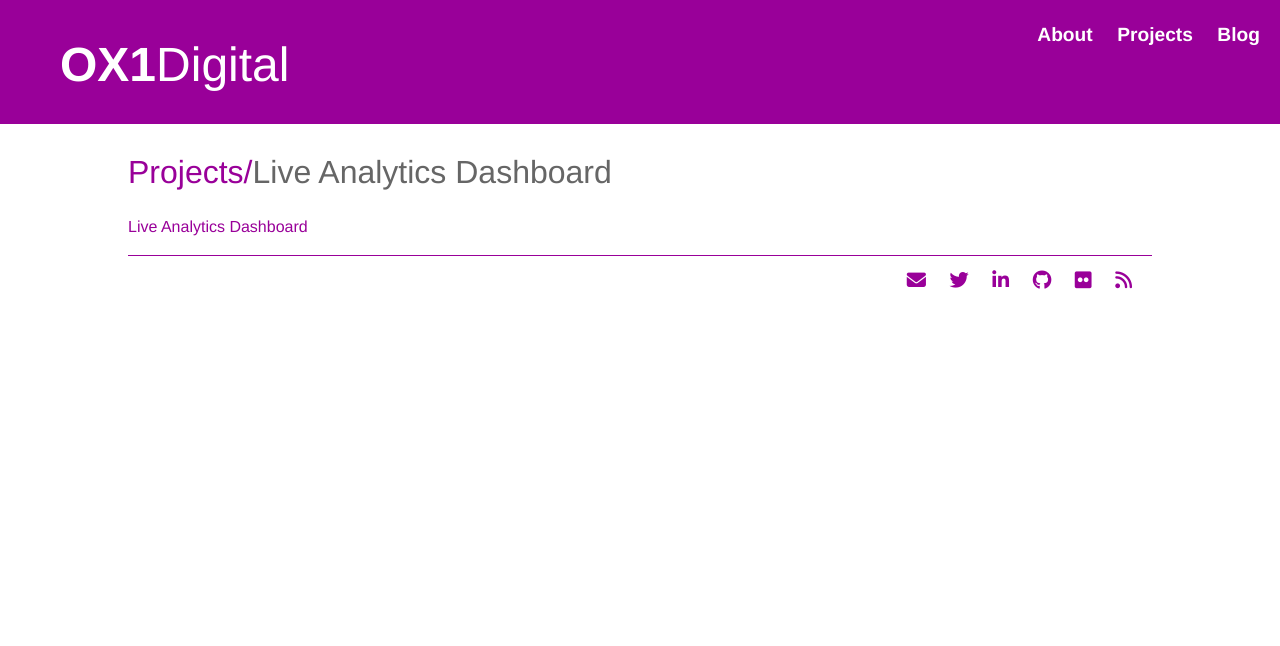
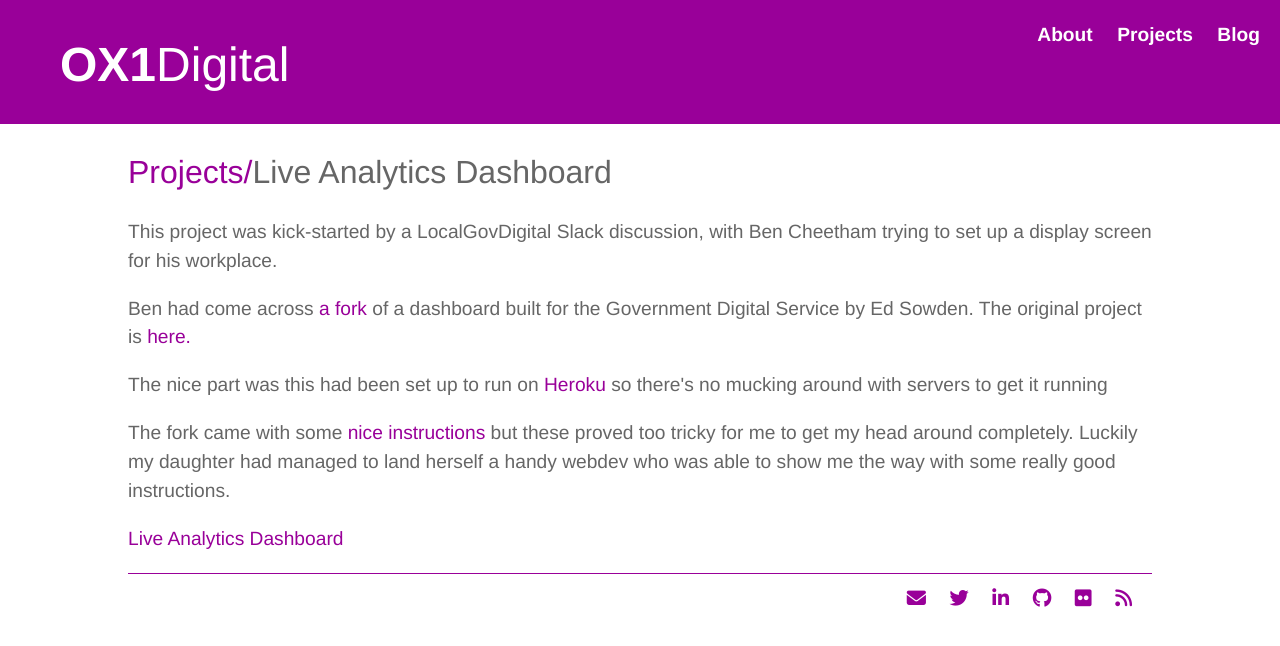
Before and after one commit to electronicdreamplant/electronicdreamplant.github.io, a Jekyll site: the page built from projects/herokuapp.html, in a window 1280 px wide. Shown: the top 646 px of the page. Built offline with Jekyll 4.4.1, drawn with Linux system fonts in a browser that asks for light colours; nearby versions of some CDN libraries.

Commit message:
Update herokuapp.html

```diff
--- a/projects/herokuapp.html
+++ b/projects/herokuapp.html
@@ -7,5 +7,13 @@ title: OX1Digital | Projects
 
   <h2><a href="index.html">Projects/</a>Live Analytics Dashboard</h2>
 
-  <p></p><a href="http://oxcitylive.herokuapp.com">Live Analytics Dashboard</a></p>
+  <p>This project was kick-started by a LocalGovDigital Slack discussion, with Ben Cheetham trying to set up a display screen for his workplace.</p>
+  </p>
+  <p>Ben had come across <a href="https://github.com/openplans/city-analytics-dashboard">a fork</a> of a dashboard built for the Government Digital Service by Ed Sowden. The original project is <a href="https://github.com/edds/display-screen">here.</a></p>
+
+  <p>The nice part was this had been set up to run on <a href="https://www.heroku.com">Heroku</a> so there's no mucking around with servers to get it running</p>
+
+  <p>The fork came with some <a href="http://dfd-dashboard-setup.herokuapp.com/">nice instructions</a> but these proved too tricky for me to get my head around completely. Luckily my daughter had managed to land herself a handy webdev who was able to show me the way with some really good instructions.</p>
+
+  <p><a href="http://oxcitylive.herokuapp.com">Live Analytics Dashboard</a></p>
   <p></p>
```
